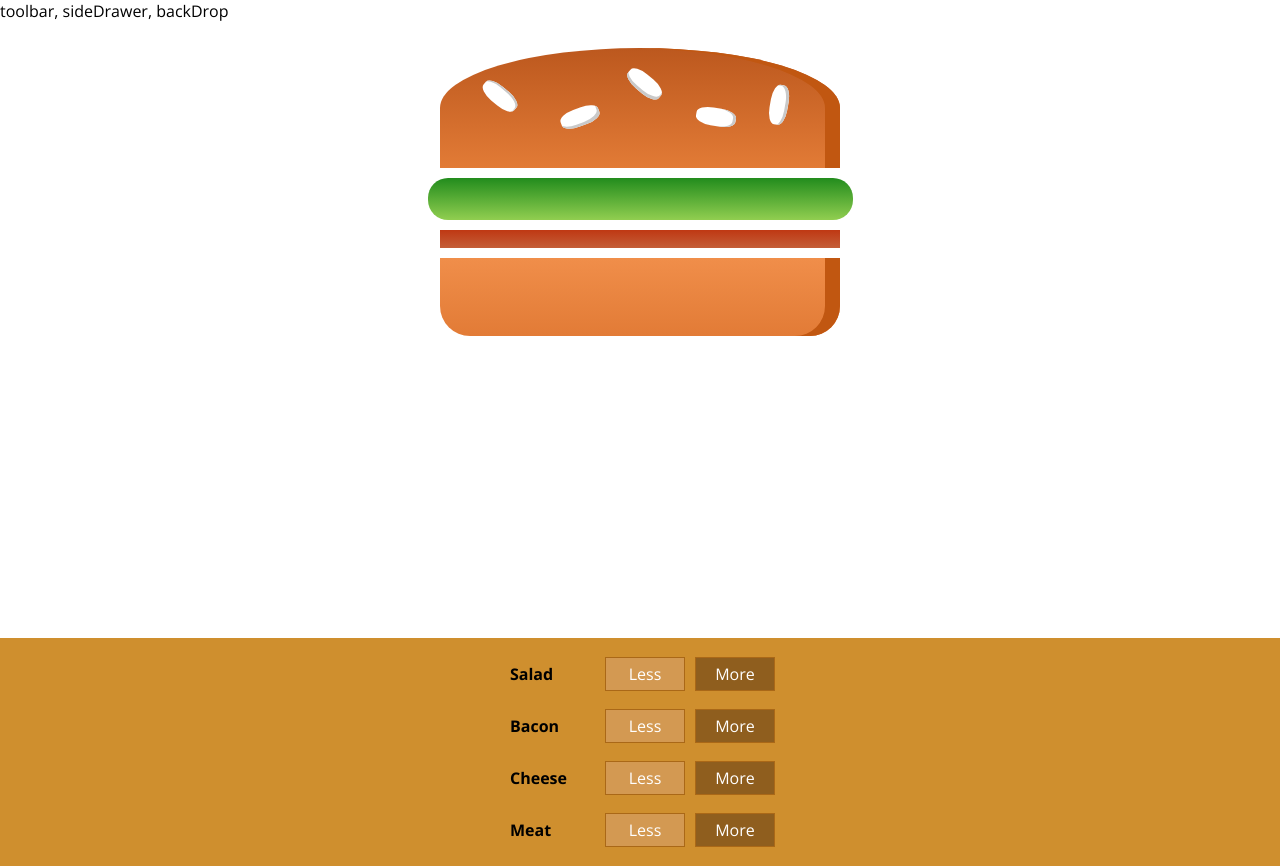
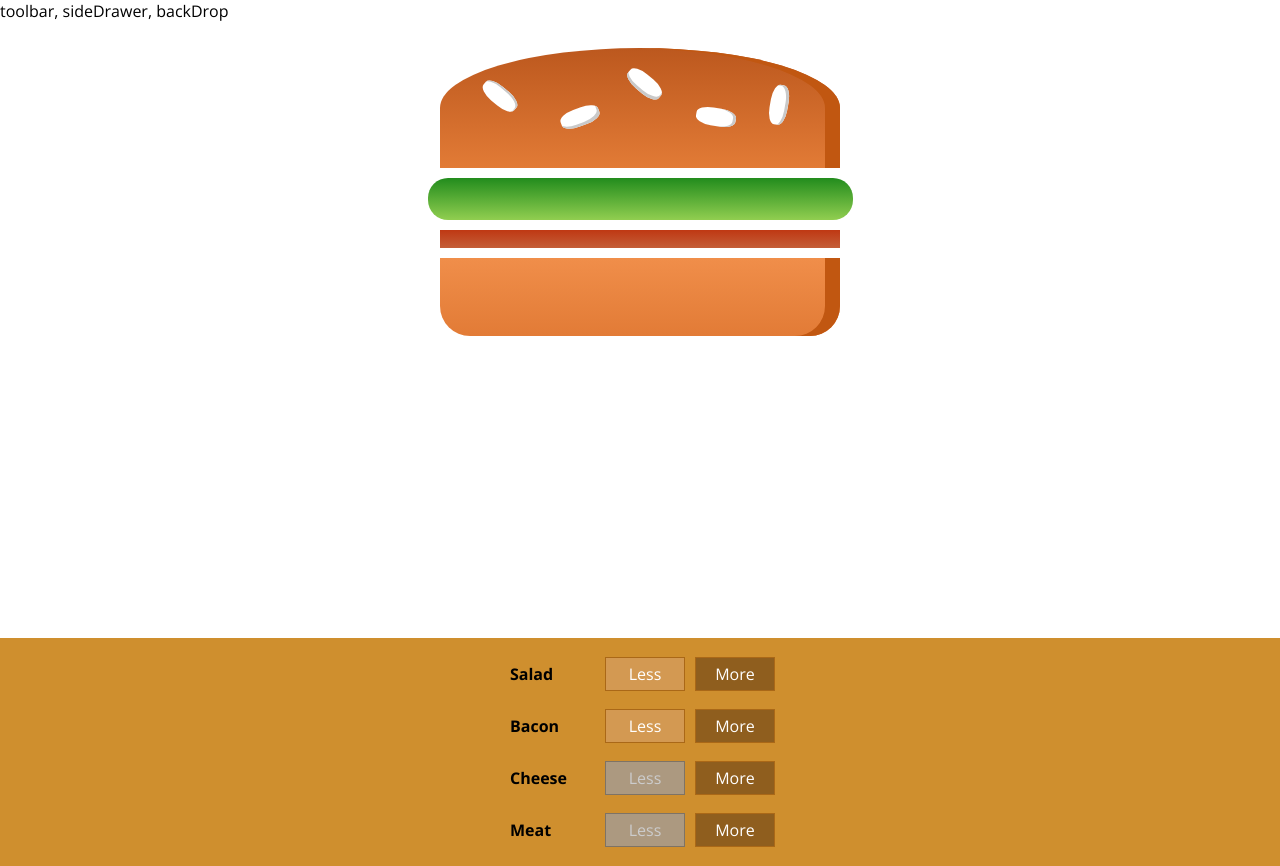
Before and after one commit to adityasethi06/burger-builder, a React app: page / in a window 1280 px wide. Built offline with nearby package versions, Linux system fonts and the light colour scheme.

Commit message:
LESS button for an ingredient to be disabled if ingredient not there

```diff
--- a/src/components/Burger/BuildControls/BuildControl/BuildControl.js
+++ b/src/components/Burger/BuildControls/BuildControl/BuildControl.js
@@ -4,7 +4,7 @@ import classes from './BuildControl.css';
 const buildControl = (props) => (
       <div className={classes.BuildControl}>
           <div className={classes.Label}>{props.label}</div>
-          <button className={classes.Less} onClick={props.removed}>Less</button>
+          <button className={classes.Less} onClick={props.removed} disabled={props.disabled}>Less</button>
           <button className={classes.More} onClick={props.added}>More</button>
       </div>
 );
--- a/src/components/Burger/BuildControls/BuildControls.js
+++ b/src/components/Burger/BuildControls/BuildControls.js
@@ -15,7 +15,8 @@ const buildControls = (props) => (
                           key={ctrl.label}
                           label={ctrl.label}
                           added={() => props.ingredientAdded(ctrl.type)}
-                          removed={() => props.ingredientRemoved(ctrl.type)}/>
+                          removed={() => props.ingredientRemoved(ctrl.type)}
+                          disabled={props.disabled[ctrl.type]}/>
             })}
       </div>
 );
--- a/src/containers/BurgerBuilder/BurgerBuilder.js
+++ b/src/containers/BurgerBuilder/BurgerBuilder.js
@@ -45,12 +45,19 @@ class BurgerBuilder extends Component {
 
 
     render() {
+      const disabledInfo = {
+          ...this.state.ingredients
+      };
+      for (let key in disabledInfo) {
+          disabledInfo[key] = disabledInfo[key] <= 0
+      }
       return(
          <Aux>
             <Burger ingredients={this.state.ingredients}/>
             <BuildControls
                 ingredientAdded={this.addIngredientHandler}
-                ingredientRemoved={this.removeIngredientHandler}/>
+                ingredientRemoved={this.removeIngredientHandler}
+                disabled={disabledInfo}/>
          </Aux>
       );
     }
```
